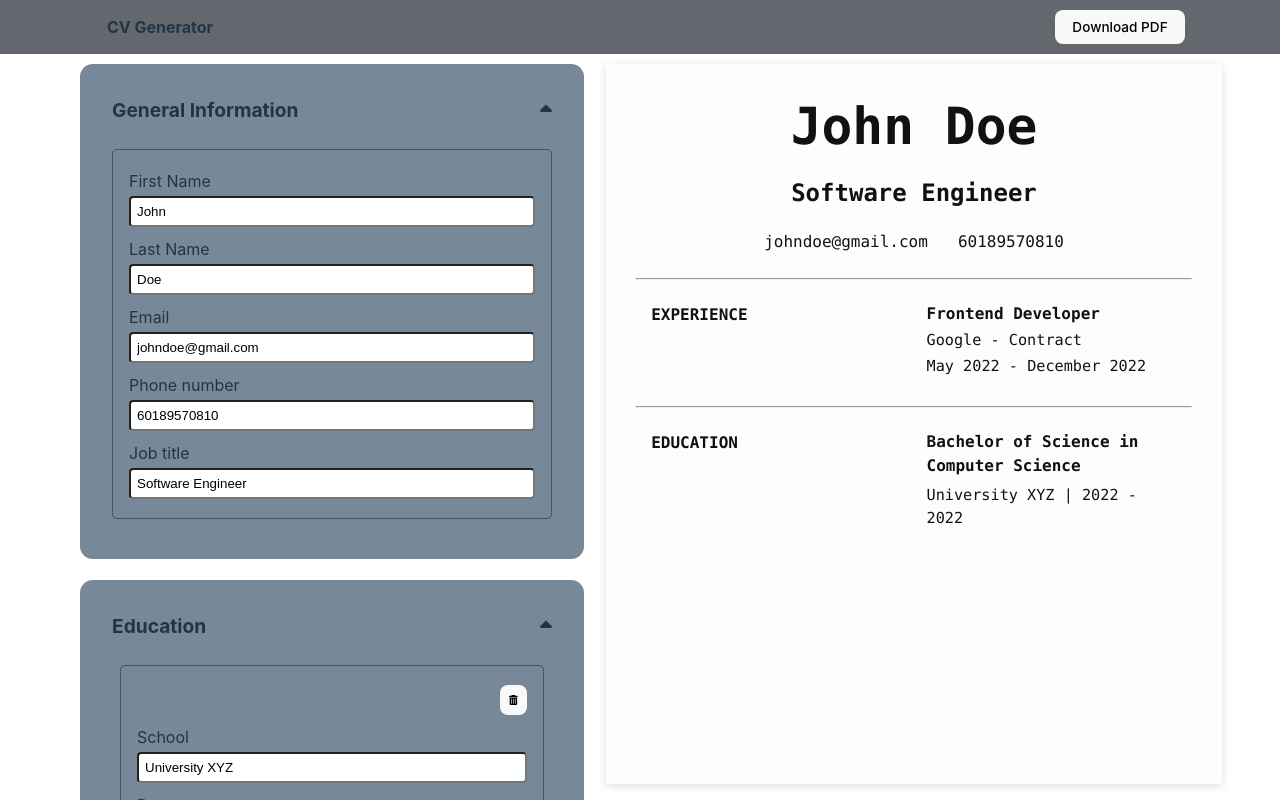
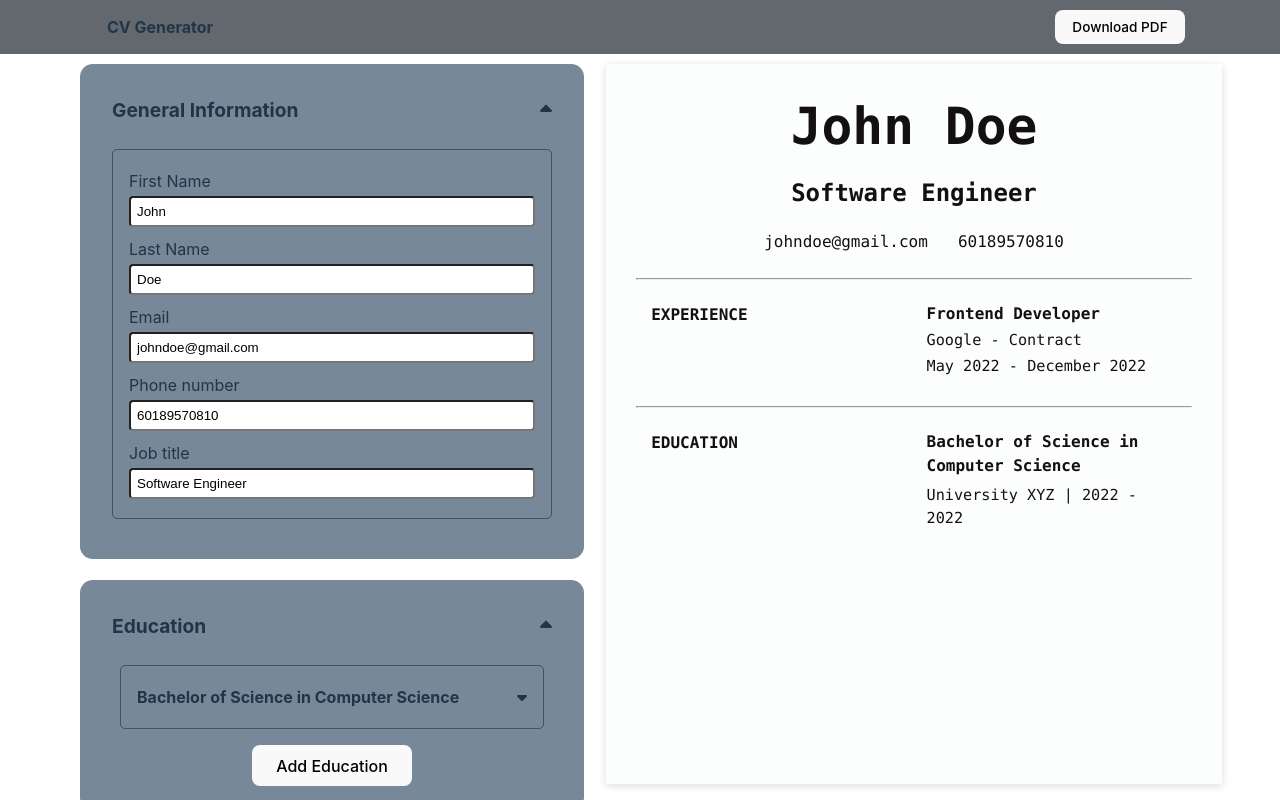
Before and after one commit to nabelk/cv-application, a React (Vite) app: page / in a window 1280 px wide. Both pictures are taken after a click on the element 546 px from the left and 610 px from the top of the page. Shown: the top 800 px of the page. Built offline with nearby package versions, Linux system fonts and the light colour scheme.

Commit message:
feat: implement show/hide functionality in the children of listitems

```diff
--- a/src/components/education-form.jsx
+++ b/src/components/education-form.jsx
@@ -3,46 +3,21 @@ import { Input } from './input';
 import { FontAwesomeIcon } from '@fortawesome/react-fontawesome';
 import { faCaretDown, faCaretUp, faTrashCan } from '@fortawesome/free-solid-svg-icons';
 
-export function EducationForm({ initialEducationData, onFormDataChange }) {
-    const [educationList, setEducationList] = useState(initialEducationData);
-    const [showEdu, setShowEdu] = useState(false);
+function ListItem({ list, handleInputChange, handleDeleteEducation, isNewList }) {
+    const [showItem, setShowItem] = useState(isNewList);
 
-    const handleAddEducation = () => {
-        const newEducationList = [
-            ...educationList,
-            {
-                id: educationList.length + 1,
-                degree: '',
-                school: '',
-                start_date: new Date(),
-                end_date: new Date(),
-            },
-        ];
-        setEducationList(newEducationList);
-        onFormDataChange(newEducationList, 1);
-    };
-
-    const handleDeleteEducation = (id) => {
-        const newEducationList = educationList.filter((list) => list.id !== id);
-        setEducationList(newEducationList);
-        onFormDataChange(newEducationList, 1);
-    };
-
-    const handleInputChange = (e, listId, field) => {
-        const newEducationList = educationList.map((edu) =>
-            edu.id === listId
-                ? { ...edu, [field]: field.includes('date') ? e : e.target.value }
-                : edu,
-        );
-        setEducationList(newEducationList);
-        onFormDataChange(newEducationList, 1);
-    };
-
-    const listItems = educationList.map((list) => (
-        <ul key={list.id} style={{ listStyle: 'none' }}>
+    return (
+        <ul style={{ listStyle: 'none' }}>
+            {showItem ? (
+                <>
+                    <div>
                         <button onClick={() => handleDeleteEducation(list.id)}>
                             <FontAwesomeIcon icon={faTrashCan} />
                         </button>
+                        <span onClick={() => setShowItem(false)}>
+                            <FontAwesomeIcon icon={faCaretUp} />
+                        </span>
+                    </div>
                     <li>
                         <Input
                             label='School'
@@ -89,7 +64,71 @@ export function EducationForm({ initialEducationData, onFormDataChange }) {
                             ></Input>
                         </li>
                     </div>
+                </>
+            ) : (
+                <div
+                    style={{
+                        display: 'flex',
+                        justifyContent: 'space-between',
+                        width: '100%',
+                        alignItems: 'center',
+                    }}
+                >
+                    <h4 style={{ margin: 0 }}>
+                        {list.degree ? list.degree : `Education ${list.id}`}
+                    </h4>
+                    <span onClick={() => setShowItem(true)}>
+                        <FontAwesomeIcon icon={faCaretDown} />
+                    </span>
+                </div>
+            )}
         </ul>
+    );
+}
+
+export function EducationForm({ initialEducationData, onFormDataChange }) {
+    const [educationList, setEducationList] = useState(initialEducationData);
+    const [showEdu, setShowEdu] = useState(false);
+
+    const handleAddEducation = () => {
+        const newEducationList = [
+            ...educationList,
+            {
+                id: educationList.length + 1,
+                degree: '',
+                school: '',
+                start_date: new Date(),
+                end_date: new Date(),
+            },
+        ];
+        setEducationList(newEducationList);
+        onFormDataChange(newEducationList, 1);
+    };
+
+    const handleDeleteEducation = (id) => {
+        const newEducationList = educationList.filter((list) => list.id !== id);
+        setEducationList(newEducationList);
+        onFormDataChange(newEducationList, 1);
+    };
+
+    const handleInputChange = (e, listId, field) => {
+        const newEducationList = educationList.map((edu) =>
+            edu.id === listId
+                ? { ...edu, [field]: field.includes('date') ? e : e.target.value }
+                : edu,
+        );
+        setEducationList(newEducationList);
+        onFormDataChange(newEducationList, 1);
+    };
+
+    const listItems = educationList.map((list) => (
+        <ListItem
+            key={list.id}
+            list={list}
+            handleInputChange={handleInputChange}
+            handleDeleteEducation={handleDeleteEducation}
+            isNewList={!list.degree ?? true}
+        ></ListItem>
     ));
 
     return (
--- a/src/components/work-form.jsx
+++ b/src/components/work-form.jsx
@@ -3,58 +3,22 @@ import { Input } from './input';
 import { FontAwesomeIcon } from '@fortawesome/react-fontawesome';
 import { faCaretDown, faCaretUp, faTrashCan } from '@fortawesome/free-solid-svg-icons';
 
-export function WorkForm({ initialWorkData, onFormDataChange }) {
-    const [workList, setWorkList] = useState(initialWorkData);
-    const [showWork, setShowWork] = useState(false);
+function ListItem({ list, handleInputChange, handleDeleteExperience, handleKeyDown, isNewList }) {
+    const [showItem, setShowItem] = useState(isNewList);
 
-    const handleAddExperience = () => {
-        const newWorkList = [
-            ...workList,
-            {
-                id: workList.length + 1,
-                title: '',
-                company_name: '',
-                employment_type: '',
-                description: '',
-                start_date: new Date(),
-                end_date: new Date(),
-            },
-        ];
-        setWorkList(newWorkList);
-        onFormDataChange(newWorkList, 2);
-    };
-
-    const handleDeleteExperience = (id) => {
-        const newWorkList = workList.filter((list) => list.id !== id);
-        setWorkList(newWorkList);
-        onFormDataChange(newWorkList, 2);
-    };
-    const handleInputChange = (e, listId, field, checkNewLine) => {
-        const checkValue = checkNewLine ? e.target.value + '\n' : e.target.value;
-        const newWorkList = workList.map((work) =>
-            work.id === listId
-                ? {
-                      ...work,
-                      [field]: field.includes('date') ? e : checkValue,
-                  }
-                : work,
-        );
-        setWorkList(newWorkList);
-        onFormDataChange(newWorkList, 2);
-    };
-
-    const handleKeyDown = (e, listId, field) => {
-        if (e.key === 'Enter') {
-            e.preventDefault();
-            handleInputChange(e, listId, field, true);
-        }
-    };
-
-    const listItems = workList.map((list) => (
+    return (
         <ul key={list.id} style={{ listStyle: 'none' }}>
+            {showItem ? (
+                <>
+                    {' '}
+                    <div>
                         <button onClick={() => handleDeleteExperience(list.id)}>
                             <FontAwesomeIcon icon={faTrashCan} />
                         </button>
+                        <span onClick={() => setShowItem(false)}>
+                            <FontAwesomeIcon icon={faCaretUp} />
+                        </span>
+                    </div>
                     <li>
                         <Input
                             label='Title'
@@ -126,7 +90,84 @@ export function WorkForm({ initialWorkData, onFormDataChange }) {
                             ></Input>
                         </li>
                     </div>
+                </>
+            ) : (
+                <div
+                    style={{
+                        display: 'flex',
+                        justifyContent: 'space-between',
+                        width: '100%',
+                        alignItems: 'center',
+                    }}
+                >
+                    <h4 style={{ margin: 0 }}>
+                        {list.title ? list.title : `Experience ${list.id}`}
+                    </h4>
+                    <span onClick={() => setShowItem(true)}>
+                        <FontAwesomeIcon icon={faCaretDown} />
+                    </span>
+                </div>
+            )}
         </ul>
+    );
+}
+
+export function WorkForm({ initialWorkData, onFormDataChange }) {
+    const [workList, setWorkList] = useState(initialWorkData);
+    const [showWork, setShowWork] = useState(false);
+
+    const handleAddExperience = () => {
+        const newWorkList = [
+            ...workList,
+            {
+                id: workList.length + 1,
+                title: '',
+                company_name: '',
+                employment_type: '',
+                description: '',
+                start_date: new Date(),
+                end_date: new Date(),
+            },
+        ];
+        setWorkList(newWorkList);
+        onFormDataChange(newWorkList, 2);
+    };
+
+    const handleDeleteExperience = (id) => {
+        const newWorkList = workList.filter((list) => list.id !== id);
+        setWorkList(newWorkList);
+        onFormDataChange(newWorkList, 2);
+    };
+    const handleInputChange = (e, listId, field, checkNewLine) => {
+        const checkValue = checkNewLine ? e.target.value + '\n' : e.target.value;
+        const newWorkList = workList.map((work) =>
+            work.id === listId
+                ? {
+                      ...work,
+                      [field]: field.includes('date') ? e : checkValue,
+                  }
+                : work,
+        );
+        setWorkList(newWorkList);
+        onFormDataChange(newWorkList, 2);
+    };
+
+    const handleKeyDown = (e, listId, field) => {
+        if (e.key === 'Enter') {
+            e.preventDefault();
+            handleInputChange(e, listId, field, true);
+        }
+    };
+
+    const listItems = workList.map((list) => (
+        <ListItem
+            key={list.id}
+            list={list}
+            handleInputChange={handleInputChange}
+            handleDeleteExperience={handleDeleteExperience}
+            handleKeyDown={handleKeyDown}
+            isNewList={!list.title ?? true}
+        ></ListItem>
     ));
 
     return (
```
Lines whose indentation alone changed are shown as unchanged.
